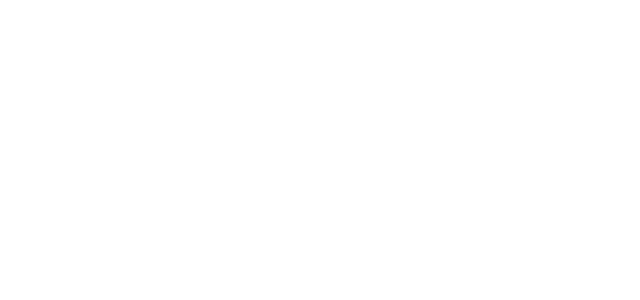
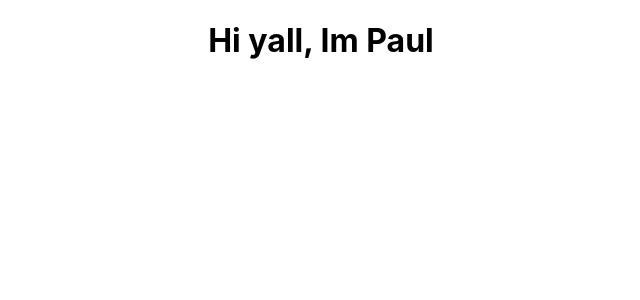
Before and after one commit to winston1337/Instagram-Redesign, a React (Create React App) app: page / in a window 1280 px wide. Shown: the top 300 px of the page, without its empty margins (319-959 px from the left). Built offline with nearby package versions, Linux system fonts and the light colour scheme.

Commit message:
first commit

```diff
--- a/src/App.js
+++ b/src/App.js
@@ -1,10 +1,10 @@
-import logo from './logo.svg';
-import './App.css';
+import logo from "./logo.svg";
+import "./App.css";
 
 function App() {
   return (
     <div className="App">
-
+      <h1>Hi yall, Im Paul</h1>
     </div>
   );
 }
```
